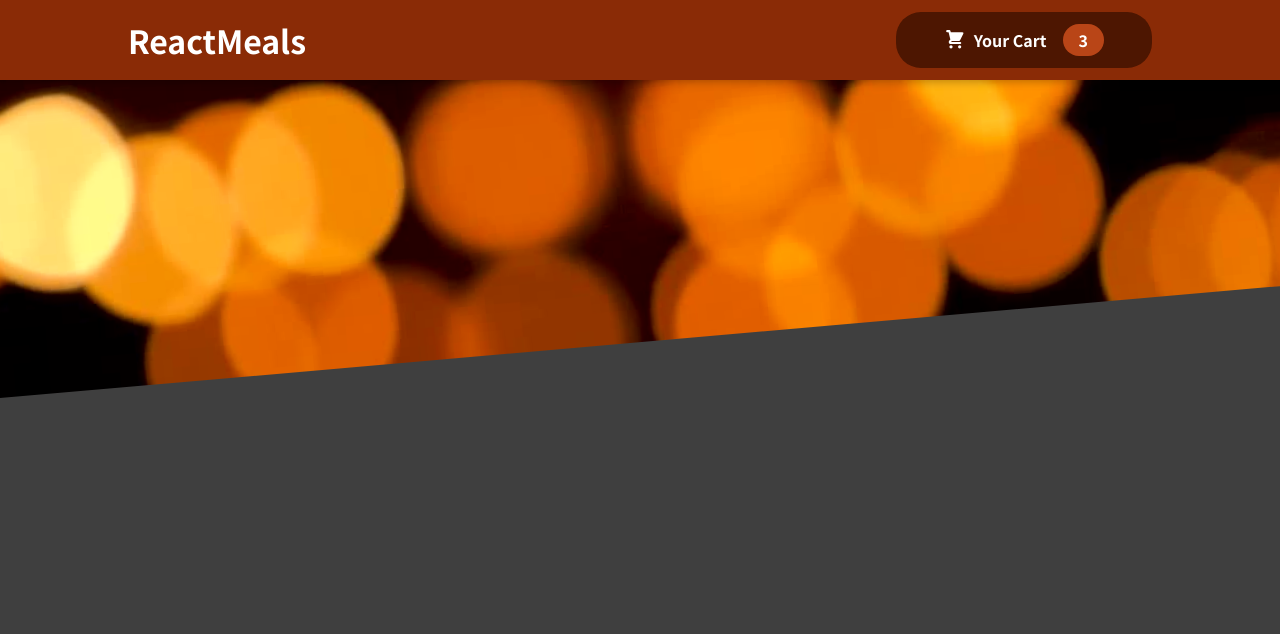
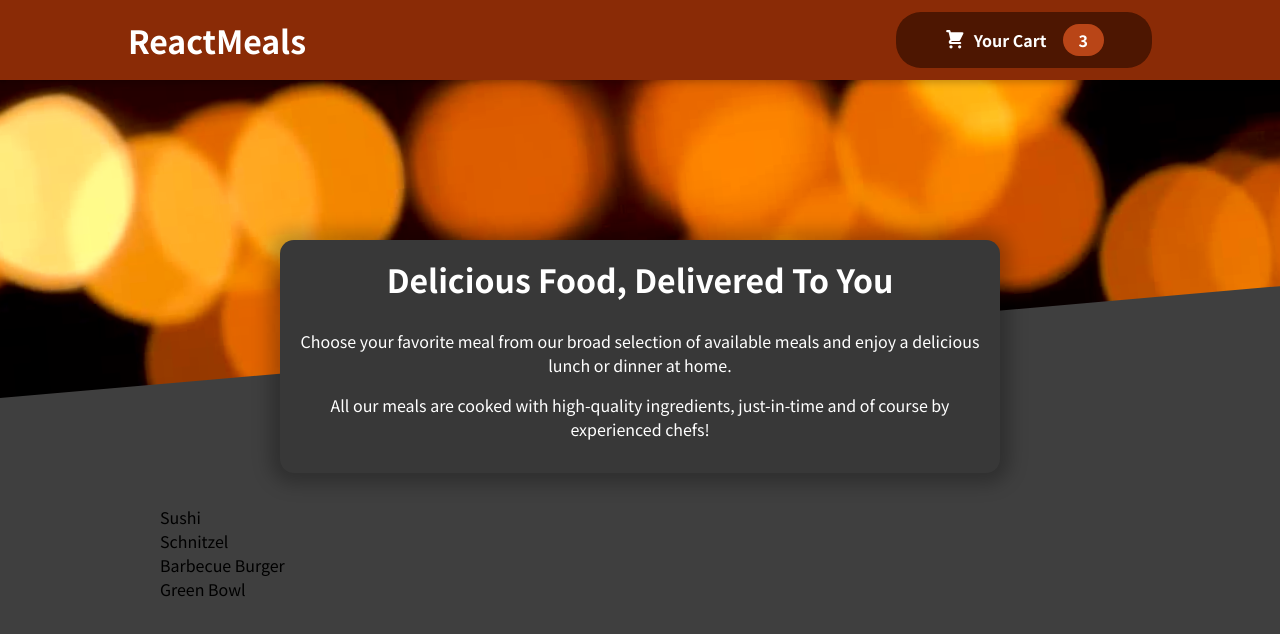
Before and after one commit to anastazjasta/RCG11Project-Food-Order-App, a React (Create React App) app: page / in a window 1280 px wide. Shown: the top 634 px of the page. Built offline with nearby package versions, Linux system fonts and the light colour scheme.

Commit message:
feat: Meals component

```diff
--- a/src/App.js
+++ b/src/App.js
@@ -1,9 +1,13 @@
 import Header from "./components/Layout/Header";
+import Meals from "./components/Meals/Meals";
 
 function App() {
   return (
     <>
       <Header />
+      <main>
+        <Meals />
+      </main>
     </>
   );
 }
--- /dev/null
+++ b/src/components/Meals/AvailableMeals.js
@@ -0,0 +1,38 @@
+import classes from "./AvailableMeals.module.css";
+const DUMMY_MEALS = [
+  {
+    id: "m1",
+    name: "Sushi",
+    description: "Finest fish and veggies",
+    price: 22.99,
+  },
+  {
+    id: "m2",
+    name: "Schnitzel",
+    description: "A german specialty!",
+    price: 16.5,
+  },
+  {
+    id: "m3",
+    name: "Barbecue Burger",
+    description: "American, raw, meaty",
+    price: 12.99,
+  },
+  {
+    id: "m4",
+    name: "Green Bowl",
+    description: "Healthy...and green...",
+    price: 18.99,
+  },
+];
+
+const AvailableMeals = () => {
+  const mealsList = DUMMY_MEALS.map((meal) => <li>{meal.name}</li>);
+  return (
+    <section className={classes.meals}>
+      <ul>{mealsList}</ul>
+    </section>
+  );
+};
+
+export default AvailableMeals;
--- /dev/null
+++ b/src/components/Meals/AvailableMeals.module.css
@@ -0,0 +1,24 @@
+.meals {
+  max-width: 60rem;
+  width: 90%;
+  margin: 2rem auto;
+  animation: meals-appear 1s ease-out forwards;
+}
+
+.meals ul {
+  list-style: none;
+  margin: 0;
+  padding: 0;
+}
+
+@keyframes meals-appear {
+  from {
+    opacity: 0;
+    transform: translateY(3rem);
+  }
+
+  to {
+    opacity: 1;
+    transform: translateY(0);
+  }
+}
--- /dev/null
+++ b/src/components/Meals/Meals.js
@@ -0,0 +1,13 @@
+import MealsSummary from "./MealsSummary";
+import AvailableMeals from "./AvailableMeals";
+
+const Meals = () => {
+  return (
+    <>
+      <MealsSummary />
+      <AvailableMeals />
+    </>
+  );
+};
+
+export default Meals;
--- /dev/null
+++ b/src/components/Meals/MealsSummary.js
@@ -0,0 +1,19 @@
+import classes from "./MealsSummary.module.css";
+
+const MealsSummary = () => {
+  return (
+    <section className={classes.summary}>
+      <h2>Delicious Food, Delivered To You</h2>
+      <p>
+        Choose your favorite meal from our broad selection of available meals
+        and enjoy a delicious lunch or dinner at home.
+      </p>
+      <p>
+        All our meals are cooked with high-quality ingredients, just-in-time and
+        of course by experienced chefs!
+      </p>
+    </section>
+  );
+};
+
+export default MealsSummary;
--- /dev/null
+++ b/src/components/Meals/MealsSummary.module.css
@@ -0,0 +1,18 @@
+.summary {
+  text-align: center;
+  max-width: 45rem;
+  width: 90%;
+  margin: auto;
+  margin-top: -10rem;
+  position: relative;
+  background-color: #383838;
+  color: white;
+  border-radius: 14px;
+  padding: 1rem;
+  box-shadow: 0 1px 18px 10px rgba(0, 0, 0, 0.25);
+}
+
+.summary h2 {
+  font-size: 2rem;
+  margin-top: 0;
+}
```
Also changed, not shown: 1 other file (tests, documents, lock files or other folders).
